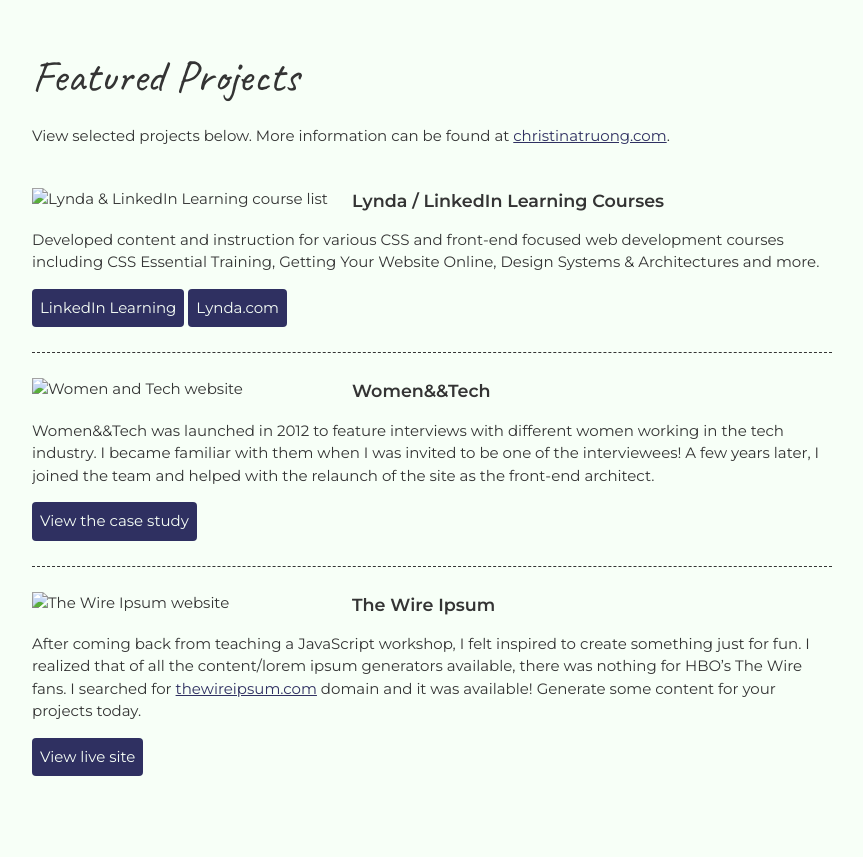
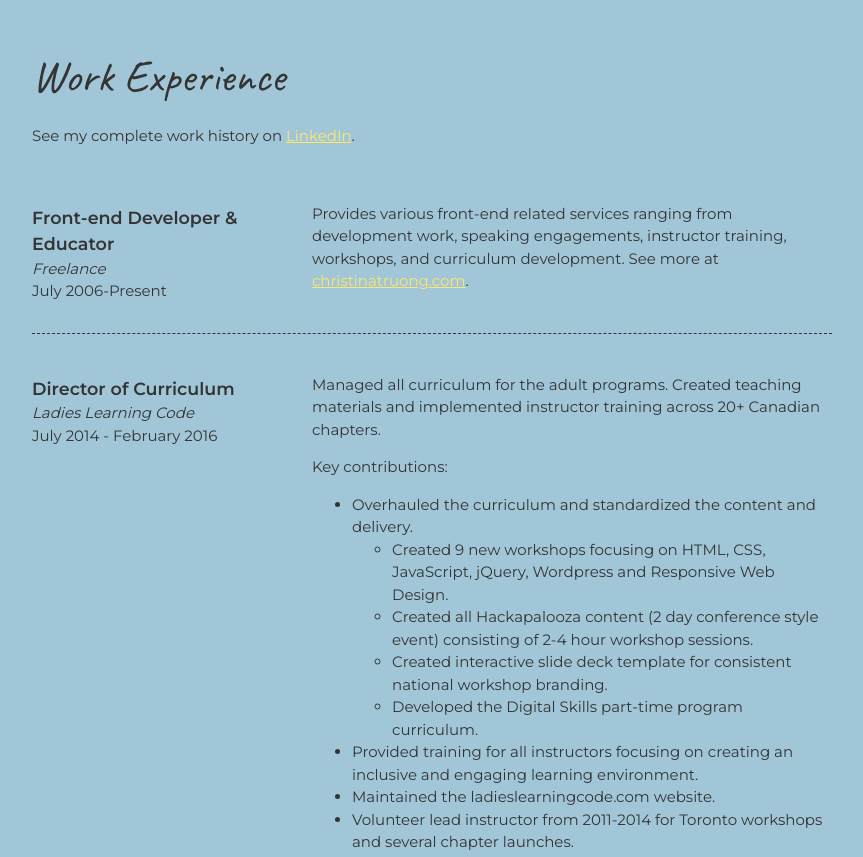
Before and after one commit to TimWaldmannstetter/TimWaldmannstetter.github.io, a plain HTML site: page index.html in a window 1280 px wide. Shown: the part 440-1297 px from the top of the page, without its empty margins (208-1071 px from the left). Drawn offline with Linux system fonts and the light colour scheme.

Commit message:
Update index.html

```diff
--- a/index.html
+++ b/index.html
@@ -20,38 +20,6 @@
         </div>
       </header>
 
-      <!-- ************ PROJECTS / PORTFOLIO  ************** -->
-      <section class="projects">
-        <div class="content-wrap divider">
-          <h2>Featured Projects</h2>
-          <p>View selected projects below. More information can be found at <a href="http://christinatruong.com">christinatruong.com</a>.</p>
-
-          <!-- Project 1 -->
-          <section class="project-item">
-            <img src="images/project-courses.jpg" alt="Lynda & LinkedIn Learning course list">
-            <h3>Lynda / LinkedIn Learning Courses</h3>
-            <p>Developed content and instruction for various CSS and front-end focused web development courses including CSS Essential Training, Getting Your Website Online, Design Systems & Architectures and more.</p>
-            <a class="btn" href="https://www.linkedin.com/learning/instructors/christina-truong?u=2125562" target="_blank">LinkedIn Learning</a>
-            <a class="btn" href="https://www.lynda.com/Christina-Truong/7842227-1.html">Lynda.com</a>
-          </section>
-
-          <!-- Project 2 -->
-          <section class="project-item">
-            <img src="images/project-women-tech.jpg" alt="Women and Tech website">
-            <h3>Women&&Tech</h3>
-            <p>Women&&Tech was launched in 2012 to feature interviews with different women working in the tech industry. I became familiar with them when I was invited to be one of the interviewees! A few years later, I joined the team and helped with the relaunch of the site as the front-end architect.</p>
-            <a class="btn" href="http://christinatruong.com/projects/women-and-tech-redesign.html" target="_blank">View the case study</a>
-          </section>
-
-          <!-- Project 3 -->
-          <section class="project-item">
-            <img src="images/project-wire-ipsum.jpg" alt="The Wire Ipsum website">
-            <h3>The Wire Ipsum</h3>
-            <p>After coming back from teaching a JavaScript workshop, I felt inspired to create something just for fun. I realized that of all the content/lorem ipsum generators available, there was nothing for HBO’s The Wire fans. I searched for <a href="http://thewireipsum.com" target="_blank">thewireipsum.com</a> domain and it was available! Generate some content for your projects today.</p>
-            <a class="btn" href="http://thewireipsum.com" target="_blank">View live site</a>
-          </section>
-        </div>
-      </section>
 
       <!-- ****************  WORK EXPERIENCE  ******************** -->
       <section class="work-experience">
```
